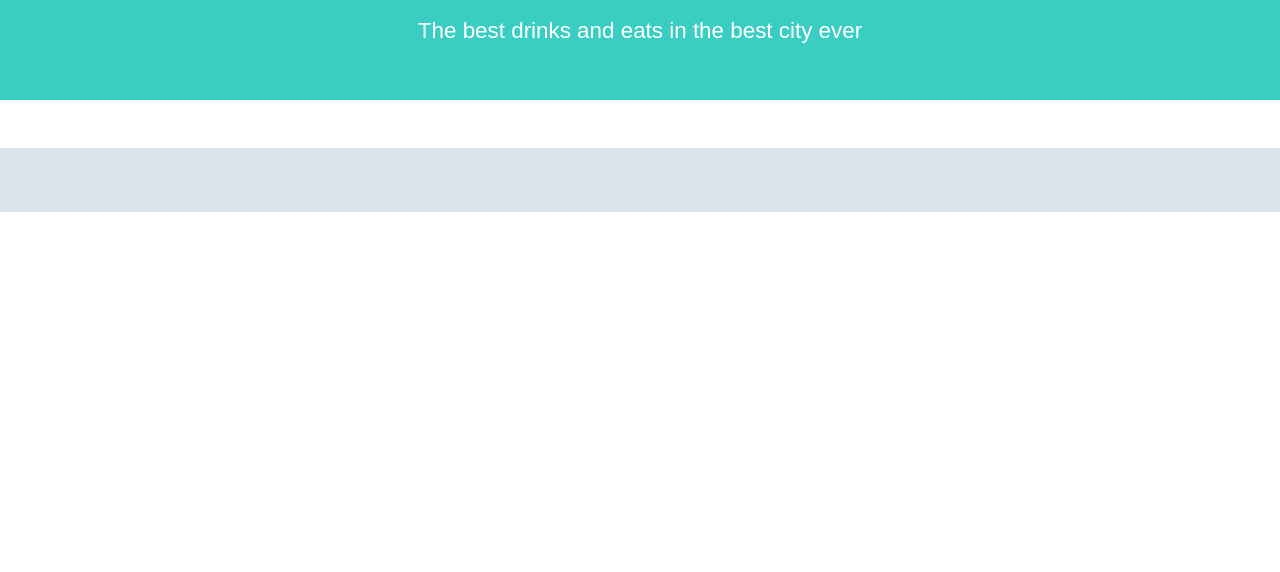
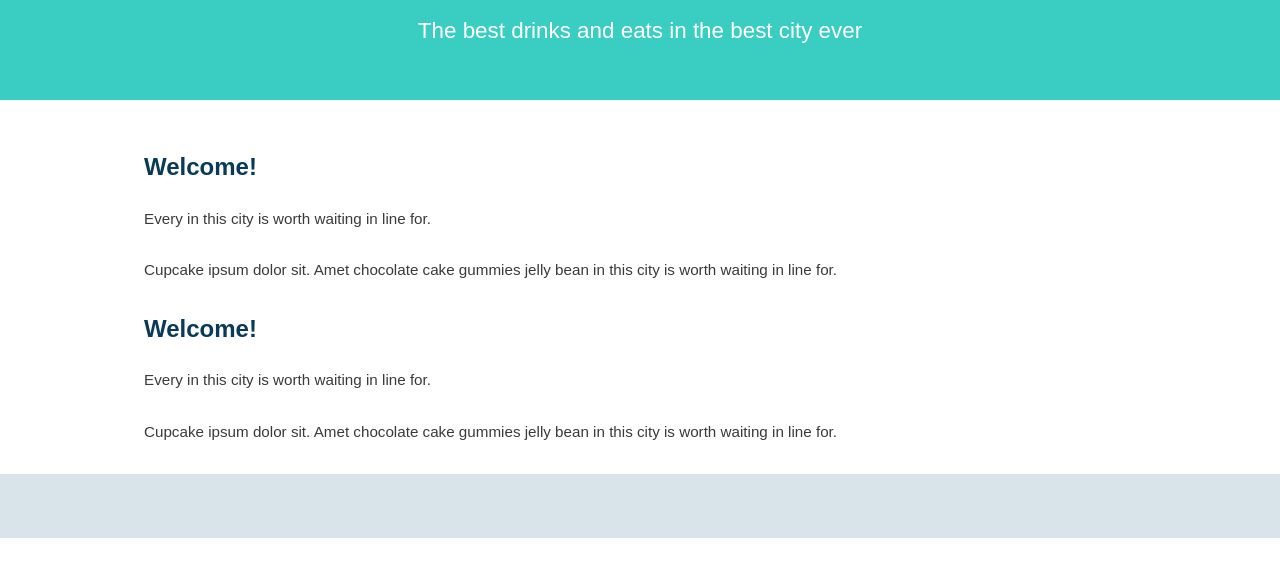
Before and after one commit to whd793/city-guide-site, a plain HTML site: page index.html in a window 1280 px wide. Shown: the part 228-800 px from the top of the page. Drawn offline with nearby package versions, Linux system fonts and the light colour scheme.

Commit message:
added body contents

```diff
--- a/index.html
+++ b/index.html
@@ -28,7 +28,20 @@
 
         </div>
         <div class="row">
+            <div class="primary col">
+                <h2>Welcome!</h2>
+                <p>Every in this city is worth waiting in line for.</p>
+                <p>Cupcake ipsum dolor sit. Amet chocolate cake gummies jelly bean
+                    in this city is worth waiting in line for.</p>
 
+            </div>
+            <div class="secondary col">
+                <h2>Welcome!</h2>
+                <p>Every in this city is worth waiting in line for.</p>
+                <p>Cupcake ipsum dolor sit. Amet chocolate cake gummies jelly bean
+                    in this city is worth waiting in line for.</p>
+
+            </div>
         </div>
         <div class="main-footer">
 
--- a/main.css
+++ b/main.css
@@ -10,6 +10,8 @@ fit the content within the viewport. Telling the browser
 that site is optimized for mobile and avoid zooming out to fit the content.  */
 
 /* wrapper/container is used to center the page  */
+
+/* Use Flex to create columns, navigation, or any 1 dimention layout */
 
 /* base styles */
 html {
@@ -110,6 +112,10 @@ img {
     padding-left: 1em;
 }
 
+.row, .main-header {
+    margin: auto;
+}
+
 .main-footer {
     background: #d9e4ea;
     padding: 2em 0;
@@ -157,7 +163,6 @@ container */
 }
 
 .main-header{
-    margin: auto;
     flex-direction: column;
     align-items: center;
 }
@@ -166,7 +171,9 @@ container */
 @media screen and (min-width: 1025px){
     .main-header, .row {
         flex-direction: row;
-
+        justify-content: space-between;
+        /* Place on the left and righ edge */
+        /* Or you can use margin-right:auto on the first item */
     }
 }
 
```
